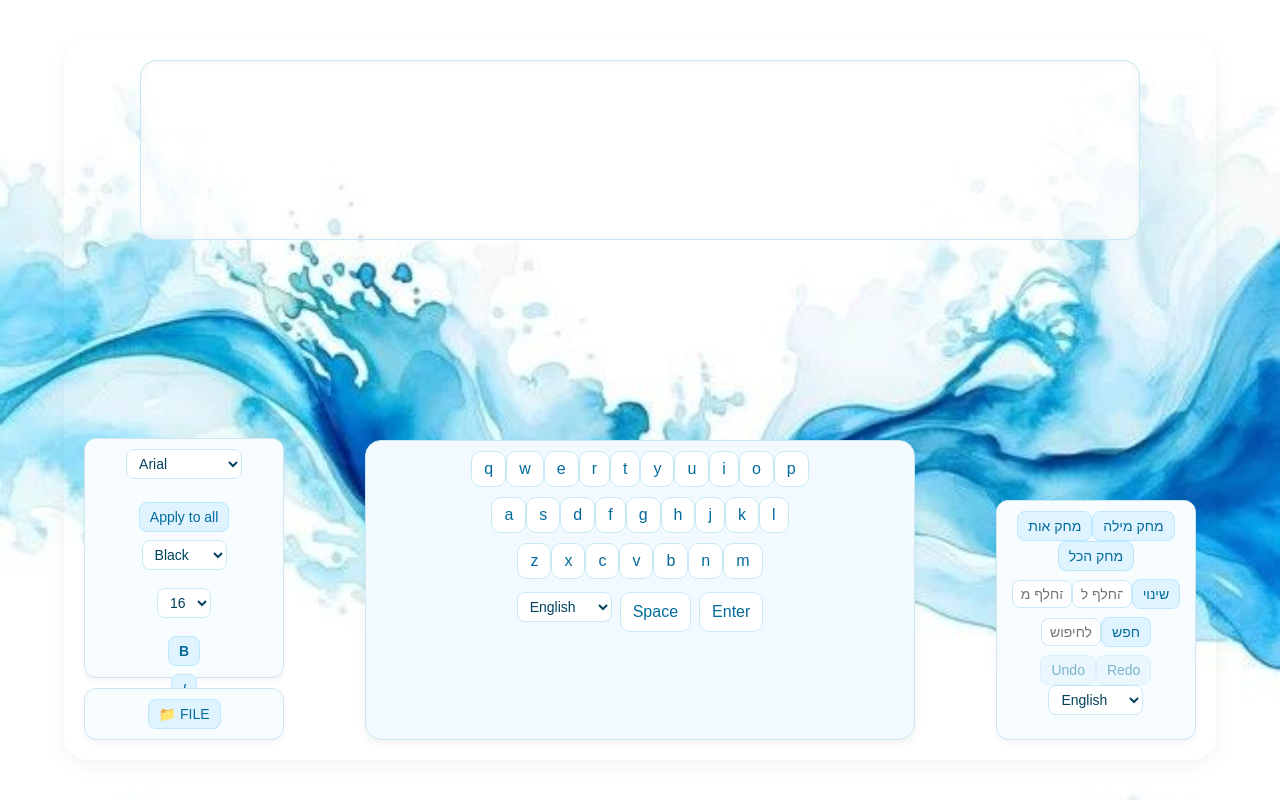
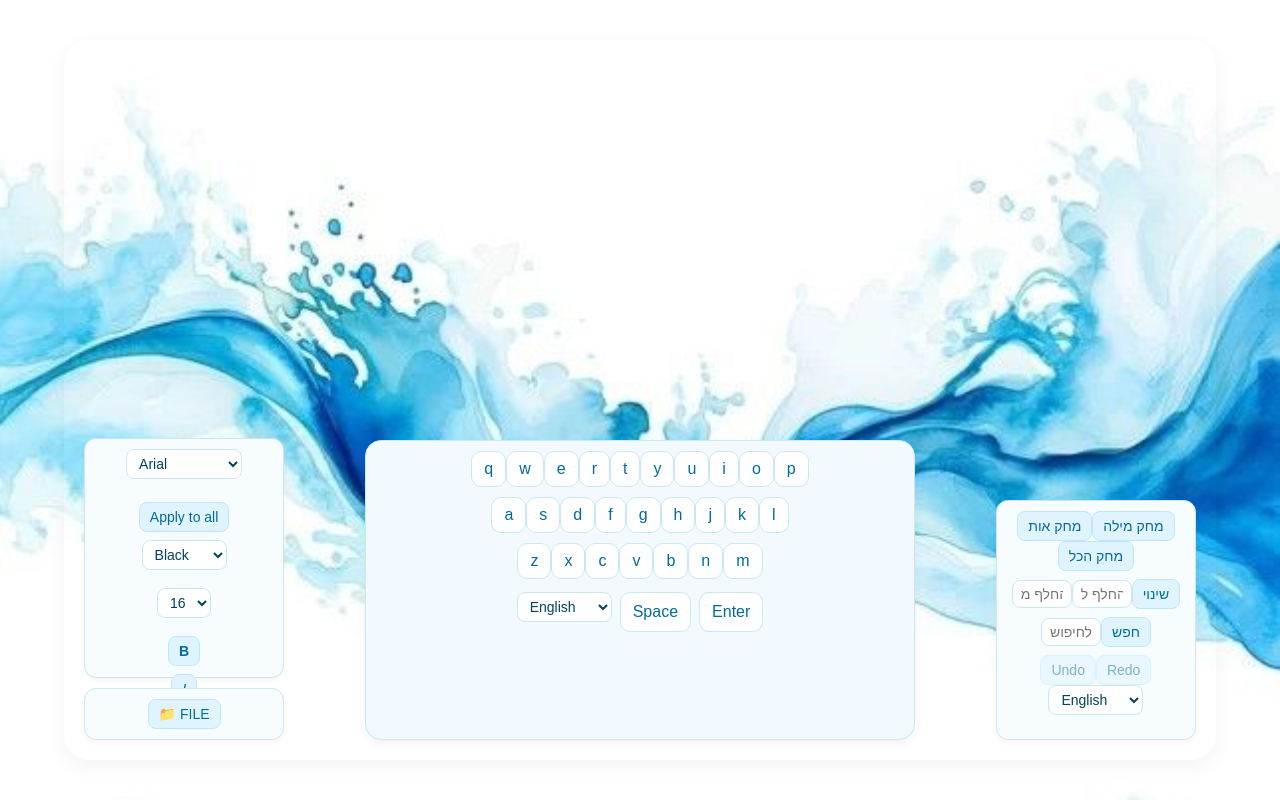
Before and after one commit to NechamaSanders/keyboard_project, a React (Vite) app: page / in a window 1280 px wide. Built offline with nearby package versions, Linux system fonts and the light colour scheme.

Commit message:
Update App.jsx

```diff
--- a/src/components/App.jsx
+++ b/src/components/App.jsx
@@ -8,7 +8,7 @@ import "./App.css";
 
 export default function App() {
   const [text, setText] = useState([]);
-  const [openTexts, setOpenTexts] = useState([]);
+  const [openTexts, setOpenTexts]= useState([]);
   const [history, setHistory] = useState([[]]);
   const [historyIndex, setHistoryIndex] = useState(0);
   const [language, setLanguage] = useState("english");
@@ -42,7 +42,8 @@ export default function App() {
   return (
     <div className="app-container">
       <div className="display-section">
-        <TextDisplay text={text} language={language} style={style} />
+      {openTexts.map((text)=>
+        <TextDisplay text={text} language={language} style={style} />)}
       </div>
 
       <div className="tools-row">
```
